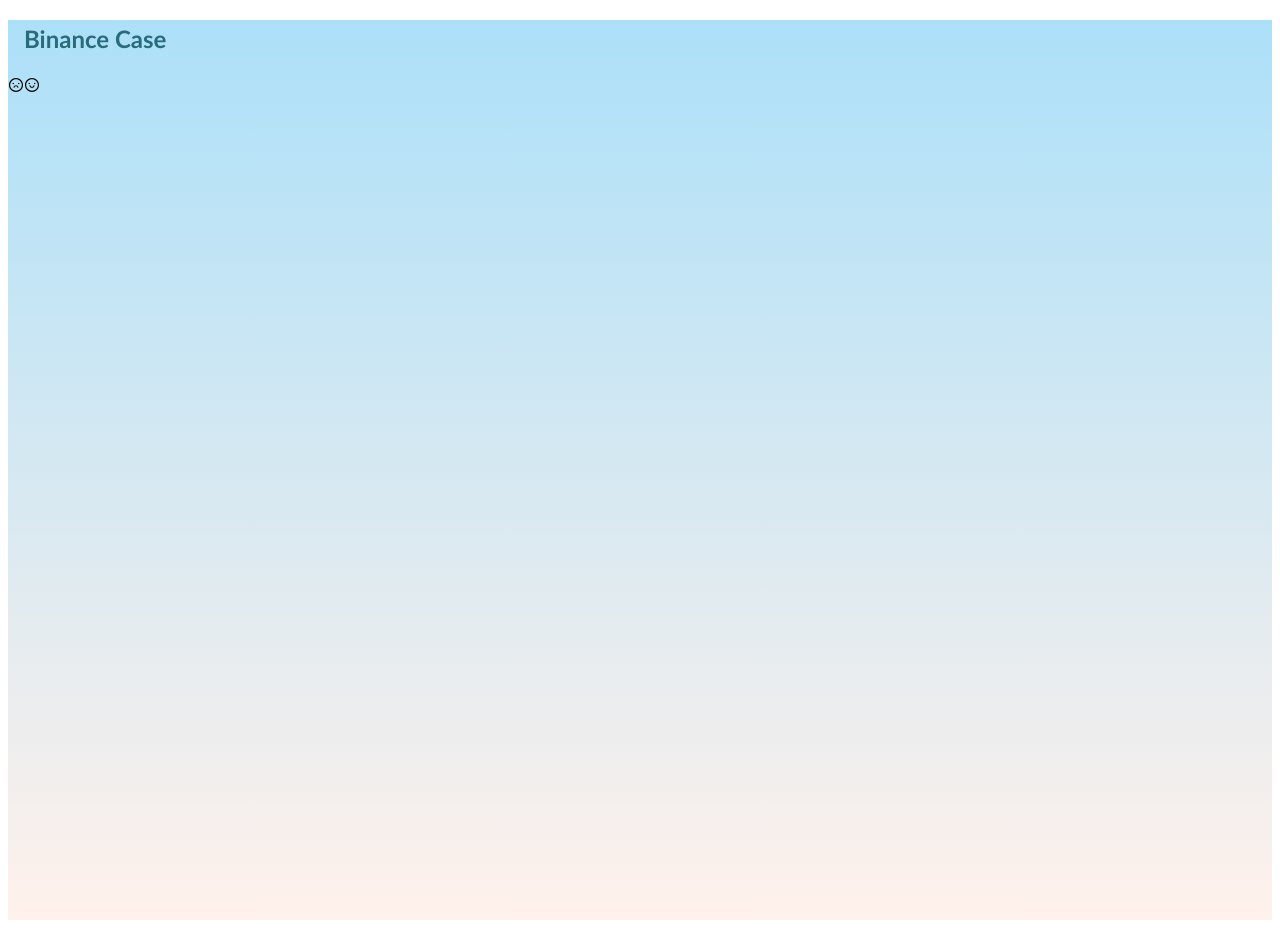
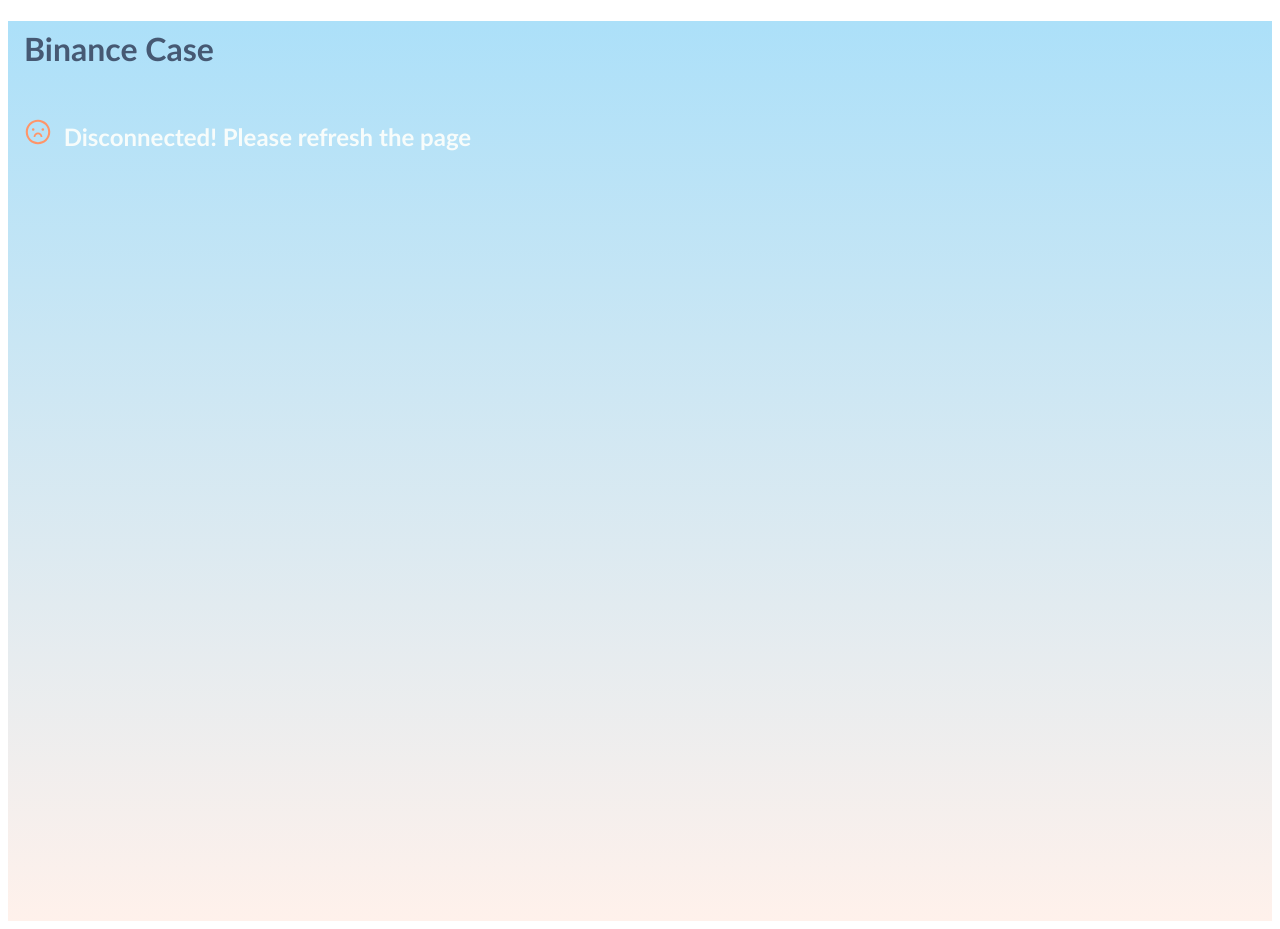
Before and after one commit to tilda-1997/binance, a React (Create React App) app: page / in a window 1280 px wide. Built offline with nearby package versions, Linux system fonts and the light colour scheme; no server answers.

Commit message:
add Connection status

```diff
--- a/src/App.tsx
+++ b/src/App.tsx
@@ -1,7 +1,8 @@
 import React from 'react';
 import styled from 'styled-components'
 import Chart from './Components/chart';
-import { AiOutlineFrown, AiOutlineSmile } from "react-icons/ai";
+import StateIcon from './Components/state';
+
 
 // background-image: linear-gradient(to top, #a8edea 0%, #fed6e3 100%);
 // background-image: linear-gradient(to top, #fff1eb 0%, #ace0f9 100%);
@@ -10,18 +11,17 @@
   min-height: 900px;
   background-image: linear-gradient(to top, #fff1eb 0%, #ace0f9 100%);
 `
-const H1 = styled.h2`
-    padding: 4px 16px;
-    color: #286B7B;
+const H1 = styled.h1`
+    padding: 8px 16px;
+    color: #465973;
     font-family: Optima;
 `
 
 function App() {
   return (
     <Div>
-      <H1> Binance Case</H1>
-      <AiOutlineFrown />
-      <AiOutlineSmile />
+      <H1> Binance Case </H1>
+      <StateIcon />
       <Chart />
     </Div>
   );
--- a/src/Components/chart.tsx
+++ b/src/Components/chart.tsx
@@ -8,8 +8,10 @@
     const bidList = useSelector((state: RootState) => state.webReducer.list)
 
     // console.log('app', bidList)
+
     return(
         <>
+
         </>
     )
 }
--- /dev/null
+++ b/src/Components/state.tsx
@@ -0,0 +1,37 @@
+import React, { useEffect, useState } from "react";
+import { useSelector, useDispatch } from "react-redux";
+import { RootState } from "../Redux";
+import { AiOutlineFrown, AiOutlineSmile } from "react-icons/ai";
+import styled from "styled-components";
+
+const Pp = styled.h2`
+    color: #F7FCFB;
+    font-family: Optima;
+    font-weight: 700;
+    display: inline-block
+`
+const Div = styled.div`
+    padding: 4px 16px`
+
+const StateIcon = () => {
+
+    const status = useSelector((state: RootState) => state.webReducer.status)
+
+    return(
+        <Div>
+        {status?
+        (<>
+            <AiOutlineSmile style= {{color:'#0fd850', width: '28px', height: '28px', display:'inline-block'}} />
+            <Pp>&nbsp; Connected!</Pp>
+         </>):
+         (<>
+            <AiOutlineFrown style= {{color:'#ff9569', width: '28px', height: '28px' , display:'inline-block'}} />
+            <Pp>&nbsp; Disconnected! Please refresh the page</Pp>
+         </>
+         )}
+
+        </Div>
+    )
+}
+
+export default StateIcon
```
